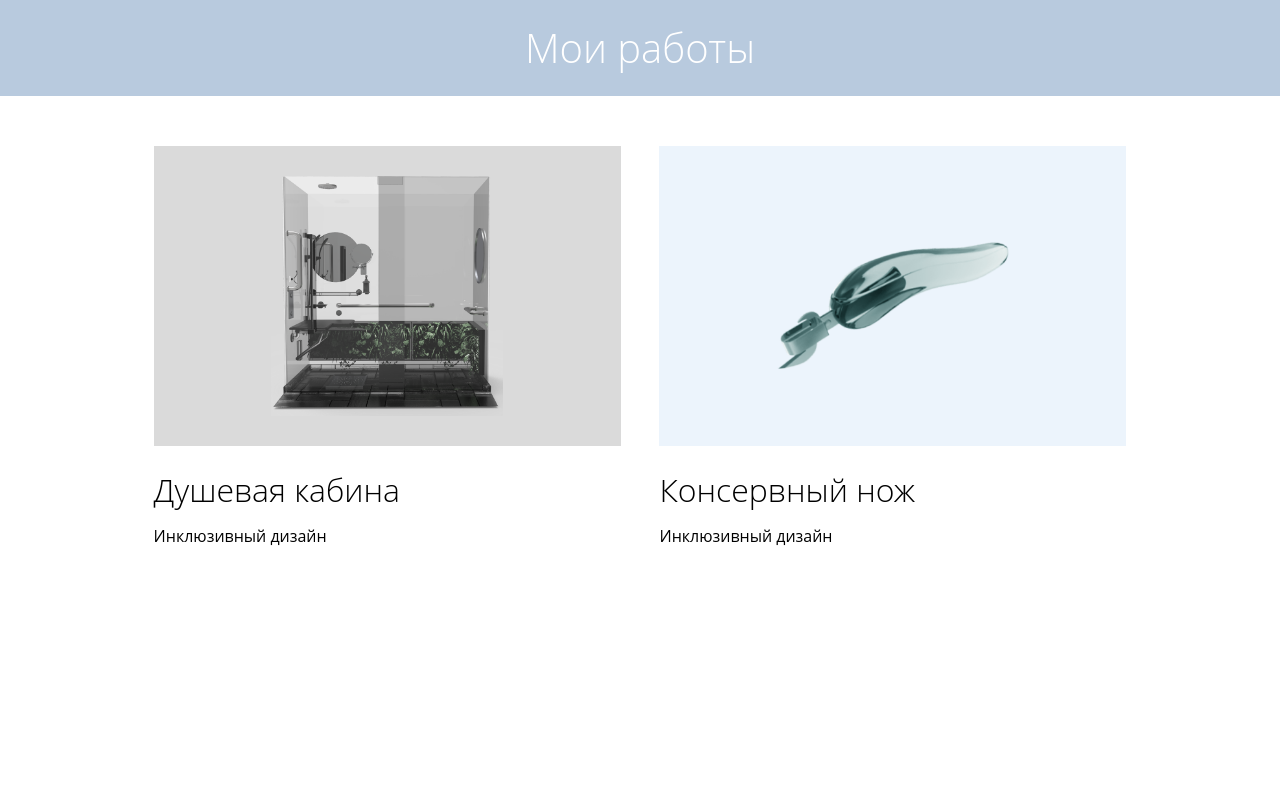
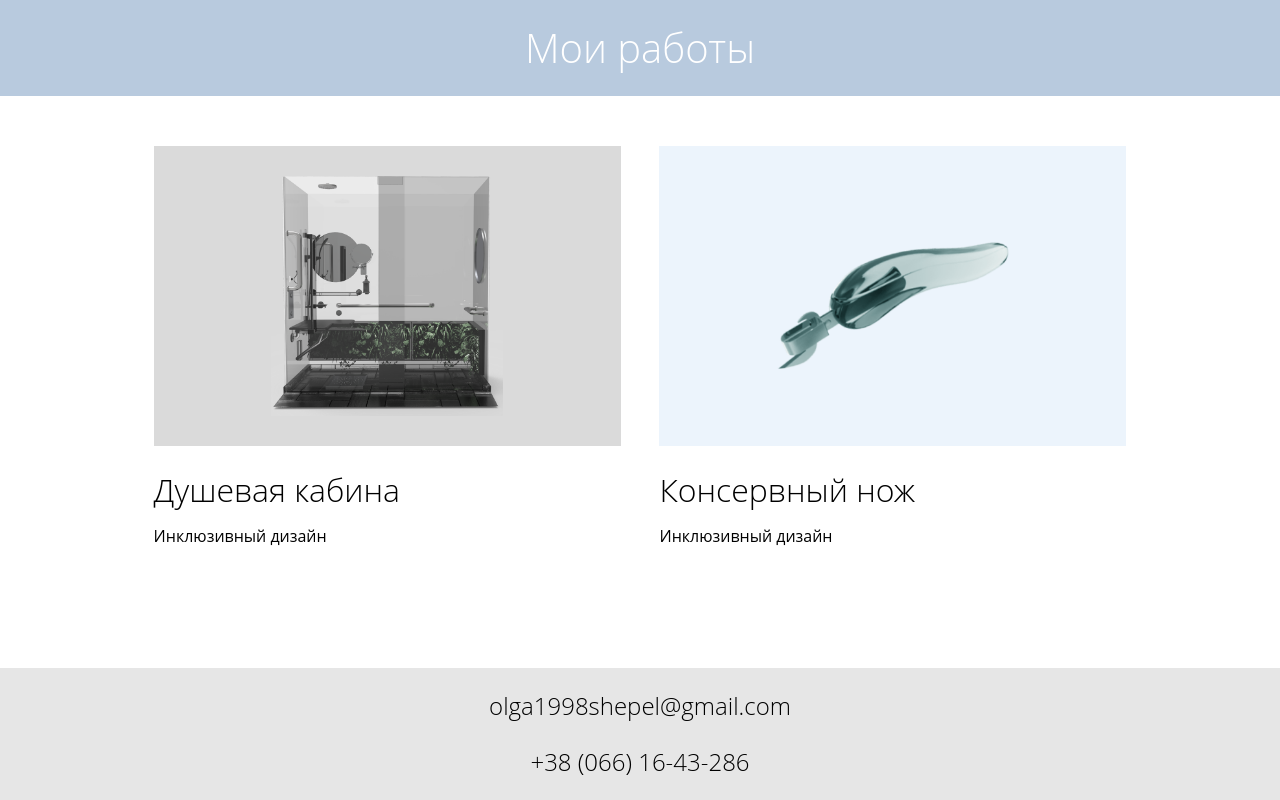
Before and after one commit to ArtemMakarchenko/Olha-Shepel-portfolio, a plain HTML site: page index.html in a window 1280 px wide. Shown: the part 820-1620 px from the top of the page. Before the commit the page ends 1488 px from the top, so only its background shows below. Drawn offline with Linux system fonts and the light colour scheme.

Commit message:
Ceates final version of the start page

```diff
--- a/index.html
+++ b/index.html
@@ -42,9 +42,9 @@
         </div>
     </article>
     <footer>
-
+        <p>olga1998shepel@gmail.com</p>
+        <p>+38 (066) 16-43-286</p>
     </footer>
-
 <script src="js/script.js"></script>
 </body>
 </html>
--- a/style/style.css
+++ b/style/style.css
@@ -110,7 +110,7 @@ header{
     font-size: 4rem;
     letter-spacing: 10px;
     word-spacing: 25px;
-    text-shadow: 0.3rem 0.4rem 0px rgba(255, 255, 255, 0.205);
+    /* text-shadow: 0.3rem 0.4rem 0px rgba(255, 255, 255, 0.205); */
     transition-property: all;
     transition-duration: 1.5s;
     transition-timing-function: linear;
@@ -185,3 +185,20 @@ header{
     font-weight: 300;
     margin-bottom: 10px;
 }
+footer{
+    width: 100%;
+    height: auto;
+    display: flex;
+    flex-direction: column;
+    align-items: center;
+    padding: 20px;
+    background-color: rgb(230, 230, 230);
+}
+footer p{
+    font-family: 'Open Sans', Arial, sans-serif;
+    font-size: 1.5rem;
+    font-weight: 200;
+}
+footer p:first-child{
+    margin-bottom: 20px;
+}
```
